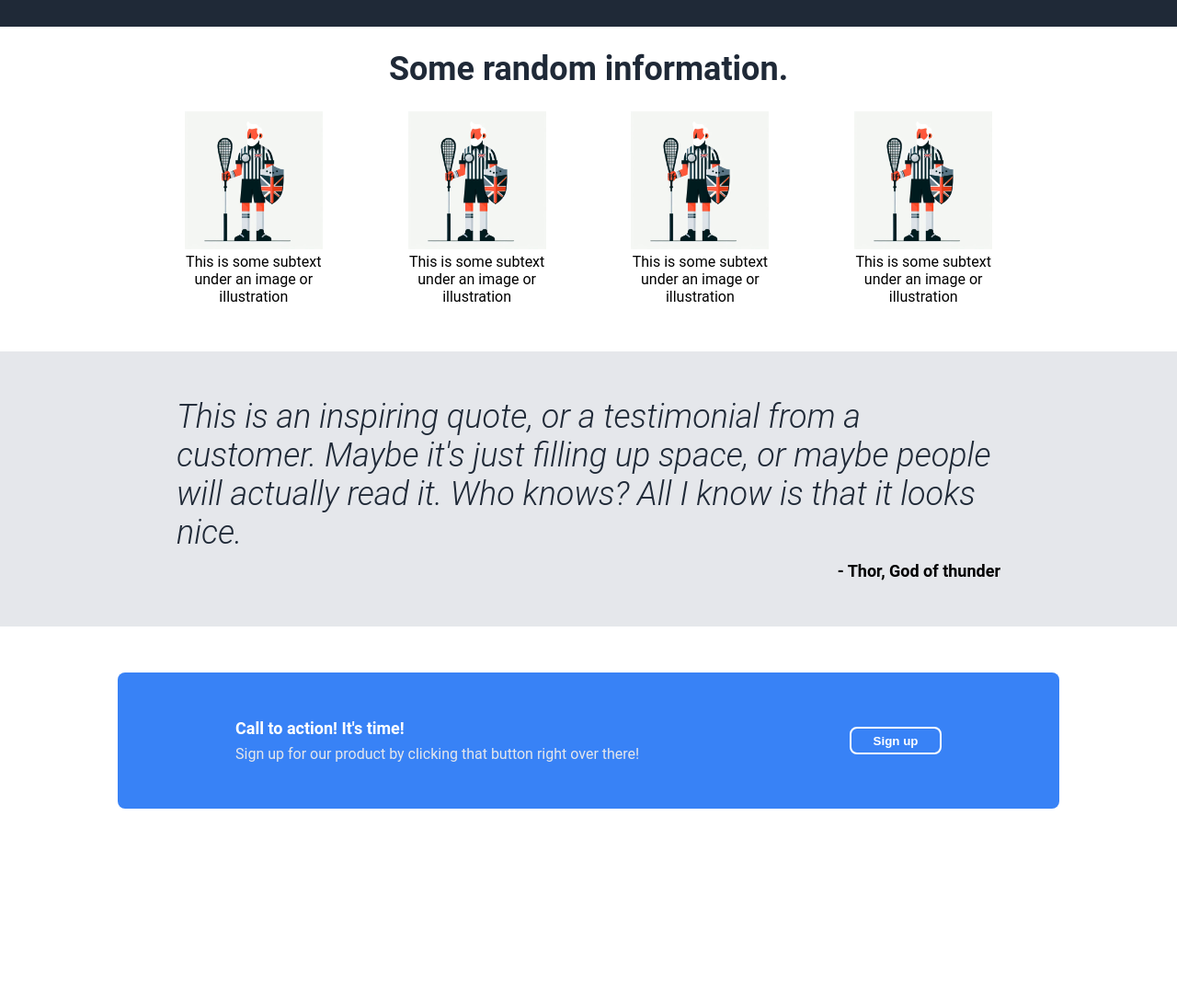
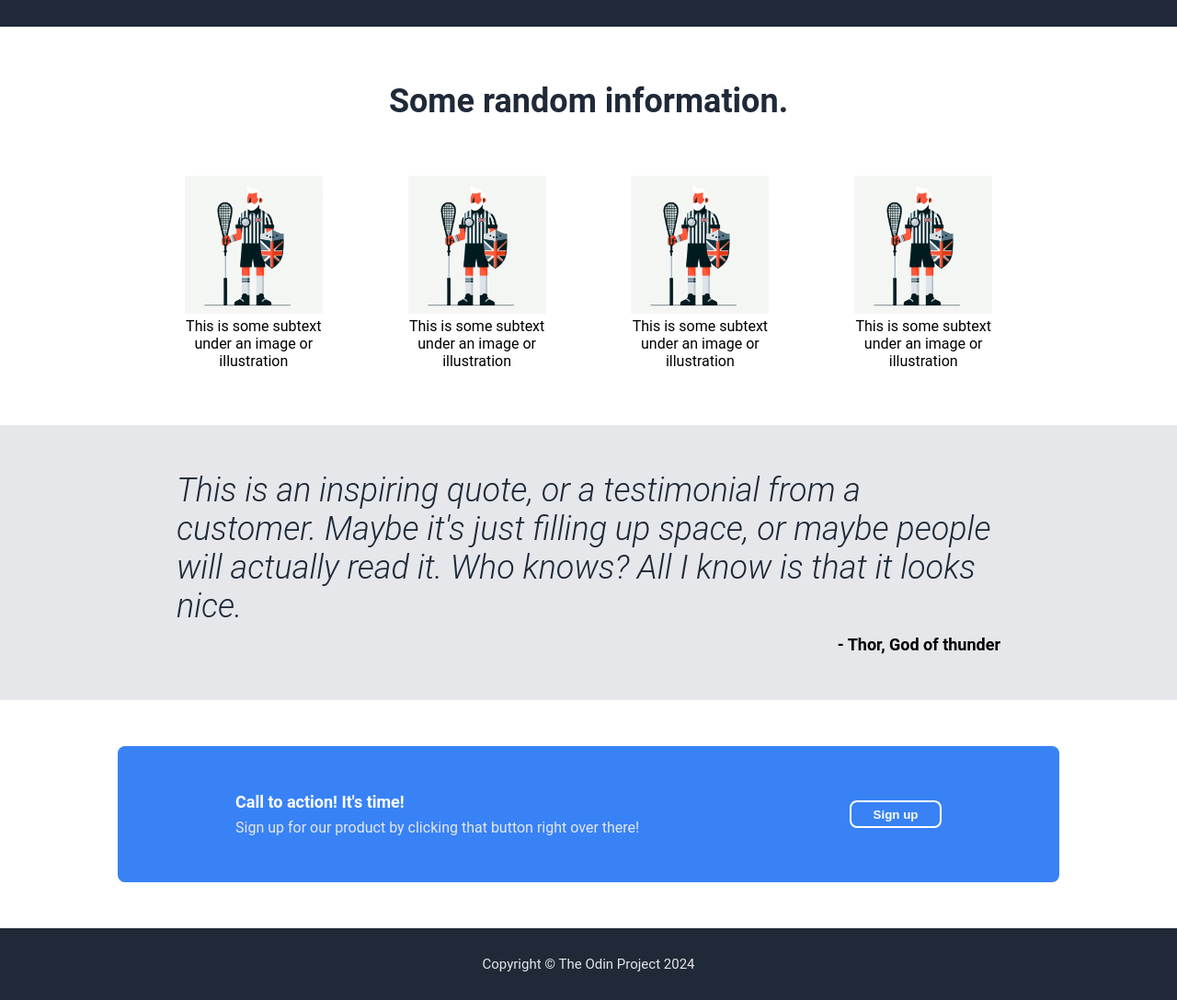
Before and after one commit to jerslf/landing_page, a plain HTML site: page index.html in a window 1280 px wide. Shown: the part 400-1487 px from the top of the page at 92% size. Before the commit the page ends 1329 px from the top, so only its background shows below. Drawn offline with Linux system fonts and the light colour scheme.

Commit message:
Create footer section + adjust all padding

```diff
--- a/index.html
+++ b/index.html
@@ -77,6 +77,10 @@
       <button class="alt">Sign up</button>
     </div>
   </div>
+
+  <div class="footer">
+    <div class="text">Copyright © The Odin Project 2024</div>
+  </div>
 </body>
 
 </html>
--- a/style.css
+++ b/style.css
@@ -82,14 +82,14 @@ img {
   color: #1f2937;
   display: flex;
   justify-content: center;
-  padding: 25px;
+  padding: 60px;
 }
 
 .container {
   display: flex;
   justify-content: space-evenly;
   flex-wrap: wrap;
-  padding: 0 10% 50px 10%;
+  padding: 0 10% 60px 10%;
   gap: 20px;
 }
 
@@ -162,3 +162,16 @@ img {
   width: 100px;
   height: 30px;
 }
+
+.footer {
+  background-color: #1f2937;
+  padding: 30px;
+  display: flex;
+  justify-content: center;
+  align-items: center;
+}
+
+.footer .text {
+  color: #e5e7eb;
+  font-size: 15px;
+}
```
